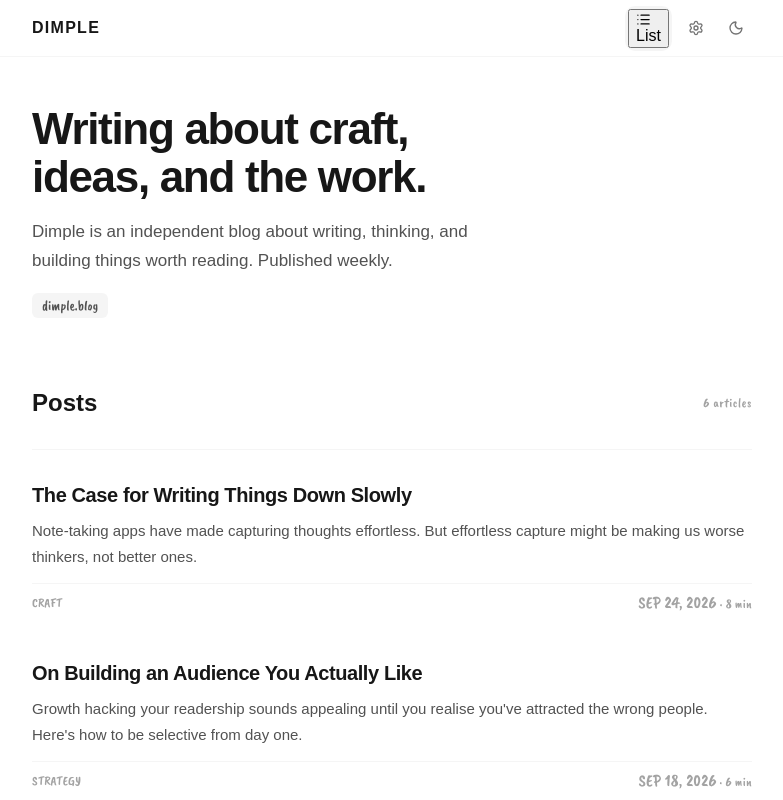
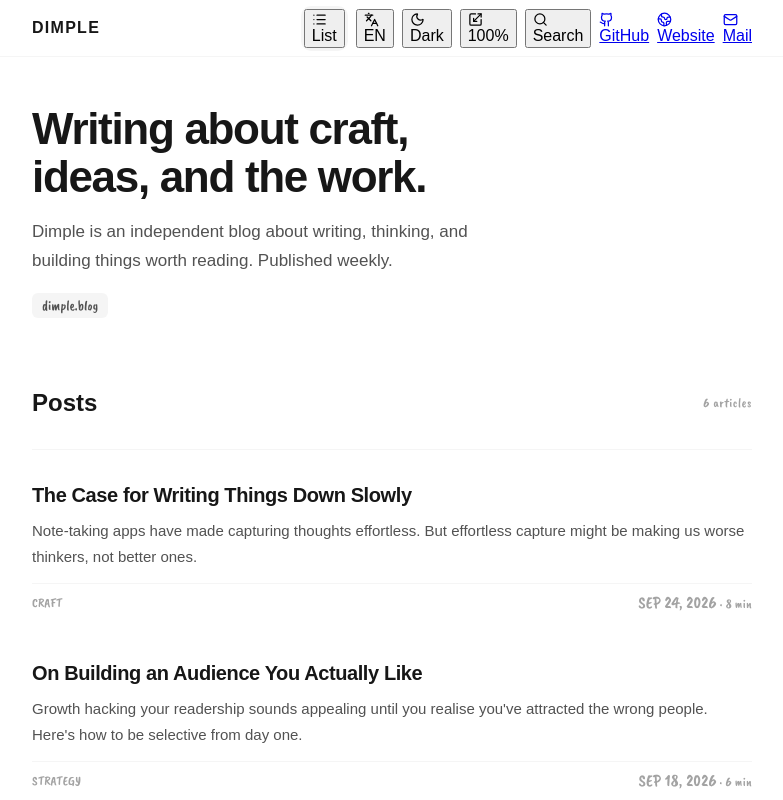
Before and after one commit to akcizur/kaap, a React (Vite) app: page / in a window 1280 px wide. Shown: the top 800 px of the page, without its empty margins (248-1031 px from the left). Built offline with nearby package versions, Linux system fonts and the light colour scheme; a web font is replaced by a local one.

Commit message:
Add navbar controls and search

```diff
--- a/src/App.tsx
+++ b/src/App.tsx
@@ -1,8 +1,17 @@
-import { useState, type ChangeEvent, type FormEvent } from 'react'
-import { Moon, Settings, Sun } from 'lucide-react'
+import { useEffect, useMemo, useState, type ChangeEvent, type FormEvent } from 'react'
+import {
+  Github,
+  Globe2,
+  Languages,
+  Mail,
+  Moon,
+  Search,
+  Scaling,
+  Sun,
+  X,
+} from 'lucide-react'
 import { ModeButton } from './components/ModeButton'
 import { PostCard } from './components/PostCard'
-import { SettingsModal } from './components/SettingsModal'
 import { posts } from './data/posts'
 import {
   VIEW_MODES,
@@ -11,11 +20,19 @@ import {
 } from './config/viewModes'
 import { usePreferences } from './hooks/usePreferences'
 
+type Language = 'EN' | 'CZ'
+type Scale = 90 | 100 | 110
+
+const SCALE_ORDER: Scale[] = [90, 100, 110]
+
 export default function App() {
   const { preferences, updatePreference } = usePreferences()
-  const [settingsOpen, setSettingsOpen] = useState(false)
   const [email, setEmail] = useState('')
   const [subscribed, setSubscribed] = useState(false)
+  const [language, setLanguage] = useState<Language>('EN')
+  const [scale, setScale] = useState<Scale>(100)
+  const [searchOpen, setSearchOpen] = useState(false)
+  const [searchQuery, setSearchQuery] = useState('')
 
   const { theme, viewMode } = preferences
   const isDark = theme === 'dark'
@@ -26,8 +43,31 @@ export default function App() {
   const nextViewMode =
     VIEW_MODE_ORDER[(currentViewIndex + 1) % VIEW_MODE_ORDER.length]
 
+  const nextScale =
+    SCALE_ORDER[(SCALE_ORDER.indexOf(scale) + 1) % SCALE_ORDER.length]
+
+  const filteredPosts = useMemo(() => {
+    const query = searchQuery.trim().toLowerCase()
+    if (!query) return posts
+
+    return posts.filter(post =>
+      [post.title, post.excerpt, post.category, post.date]
+        .join(' ')
+        .toLowerCase()
+        .includes(query),
+    )
+  }, [searchQuery])
+
+  useEffect(() => {
+    document.documentElement.lang = language.toLowerCase()
+  }, [language])
+
   function handleViewModeChange() {
     updatePreference('viewMode', nextViewMode)
+  }
+
+  function handleScaleChange() {
+    setScale(nextScale)
   }
 
   function handleSubscribe(event: FormEvent<HTMLFormElement>) {
@@ -36,13 +76,13 @@ export default function App() {
   }
 
   return (
-    <div className="app" data-theme={theme}>
+    <div className={`app scale-${scale}`} data-theme={theme}>
       <header className="site-header">
         <div className="header-inner">
           <span className="brand">Dimple</span>
 
-          <div className="header-actions">
-            <div className="view-switcher" role="group" aria-label="View mode">
+          <nav className="header-actions" aria-label="Primary">
+            <div className="view-switcher">
               <ModeButton
                 mode={viewMode}
                 icon={currentMode.icon}
@@ -53,24 +93,116 @@ export default function App() {
             </div>
 
             <button
-              className="icon-button"
-              onClick={() => setSettingsOpen(true)}
-              title="Settings"
-              aria-label="Open settings"
+              className="nav-button"
+              onClick={() => setLanguage(current => current === 'EN' ? 'CZ' : 'EN')}
+              title={`Language: ${language}. Switch to ${language === 'EN' ? 'CZ' : 'EN'}`}
+              aria-label={`Language: ${language}. Switch language`}
             >
-              <Settings className="ui-icon" size={16} strokeWidth={2} aria-hidden="true" />
+              <Languages className="ui-icon" size={15} strokeWidth={2} aria-hidden="true" />
+              <span>{language}</span>
             </button>
 
             <button
-              className="icon-button"
+              className="nav-button"
               onClick={() => updatePreference('theme', isDark ? 'light' : 'dark')}
               title={isDark ? 'Switch to light theme' : 'Switch to dark theme'}
               aria-label={isDark ? 'Switch to light theme' : 'Switch to dark theme'}
             >
-              <ThemeIcon className="ui-icon" size={16} strokeWidth={2} aria-hidden="true" />
+              <ThemeIcon className="ui-icon" size={15} strokeWidth={2} aria-hidden="true" />
+              <span>{isDark ? 'Light' : 'Dark'}</span>
             </button>
+
+            <button
+              className="nav-button"
+              onClick={handleScaleChange}
+              title={`UI scale: ${scale}%. Click for ${nextScale}%`}
+              aria-label={`UI scale ${scale} percent. Click for ${nextScale} percent`}
+            >
+              <Scaling className="ui-icon" size={15} strokeWidth={2} aria-hidden="true" />
+              <span>{scale}%</span>
+            </button>
+
+            <button
+              className={`nav-button search-toggle${searchOpen ? ' is-active' : ''}`}
+              onClick={() => {
+                setSearchOpen(open => !open)
+                if (searchOpen) setSearchQuery('')
+              }}
+              title={searchOpen ? 'Close search' : 'Search'}
+              aria-label={searchOpen ? 'Close search' : 'Search'}
+              aria-expanded={searchOpen}
+            >
+              {searchOpen ? (
+                <X className="ui-icon" size={15} strokeWidth={2} aria-hidden="true" />
+              ) : (
+                <Search className="ui-icon" size={15} strokeWidth={2} aria-hidden="true" />
+              )}
+              <span>{searchOpen ? 'Close' : 'Search'}</span>
+            </button>
+
+            <a
+              className="nav-button nav-link"
+              href="https://github.com/akcizur/kaap"
+              target="_blank"
+              rel="noreferrer"
+              title="GitHub"
+              aria-label="Open GitHub repository"
+            >
+              <Github className="ui-icon" size={15} strokeWidth={2} aria-hidden="true" />
+              <span>GitHub</span>
+            </a>
+
+            <a
+              className="nav-button nav-link"
+              href="https://dimple.blog"
+              target="_blank"
+              rel="noreferrer"
+              title="Website"
+              aria-label="Open website"
+            >
+              <Globe2 className="ui-icon" size={15} strokeWidth={2} aria-hidden="true" />
+              <span>Website</span>
+            </a>
+
+            <a
+              className="nav-button nav-link"
+              href="mailto:hello@dimple.blog"
+              title="Mail"
+              aria-label="Send email"
+            >
+              <Mail className="ui-icon" size={15} strokeWidth={2} aria-hidden="true" />
+              <span>Mail</span>
+            </a>
+          </nav>
+        </div>
+
+        {searchOpen && (
+          <div className="search-row">
+            <div className="search-field">
+              <Search className="ui-icon" size={16} strokeWidth={2} aria-hidden="true" />
+              <input
+                className="search-input"
+                type="search"
+                value={searchQuery}
+                onChange={(event: ChangeEvent<HTMLInputElement>) =>
+                  setSearchQuery(event.target.value)
+                }
+                placeholder="Search posts..."
+                aria-label="Search posts"
+                autoFocus
+              />
+              {searchQuery && (
+                <button
+                  className="search-clear"
+                  onClick={() => setSearchQuery('')}
+                  aria-label="Clear search"
+                >
+                  <X className="ui-icon" size={15} strokeWidth={2} aria-hidden="true" />
+                </button>
+              )}
+            </div>
           </div>
-        </div>
+        )}
       </header>
 
       <main className="main-content">
@@ -86,11 +218,15 @@ export default function App() {
 
         <div className="posts-heading">
           <h2>Posts</h2>
-          <span>{posts.length} articles</span>
+          <span>
+            {searchQuery
+              ? `${filteredPosts.length} of ${posts.length} articles`
+              : `${posts.length} articles`}
+          </span>
         </div>
 
         <div className={currentMode.containerClass}>
-          {posts.map((post, index) => (
+          {filteredPosts.map((post, index) => (
             <PostCard
               key={post.id}
               post={post}
@@ -100,6 +236,14 @@ export default function App() {
             />
           ))}
         </div>
+
+        {searchQuery && filteredPosts.length === 0 && (
+          <div className="empty-search">
+            <Search className="ui-icon" size={20} strokeWidth={2} aria-hidden="true" />
+            <strong>No posts found</strong>
+            <span>Try a different search.</span>
+          </div>
+        )}
 
         <section className="newsletter">
           {subscribed ? (
@@ -137,16 +281,6 @@ export default function App() {
           <span>© 2026</span>
         </div>
       </footer>
-
-      {settingsOpen && (
-        <SettingsModal
-          theme={theme}
-          viewMode={viewMode}
-          onThemeChange={nextTheme => updatePreference('theme', nextTheme)}
-          onViewModeChange={nextMode => updatePreference('viewMode', nextMode)}
-          onClose={() => setSettingsOpen(false)}
-        />
-      )}
     </div>
   )
 }
```
